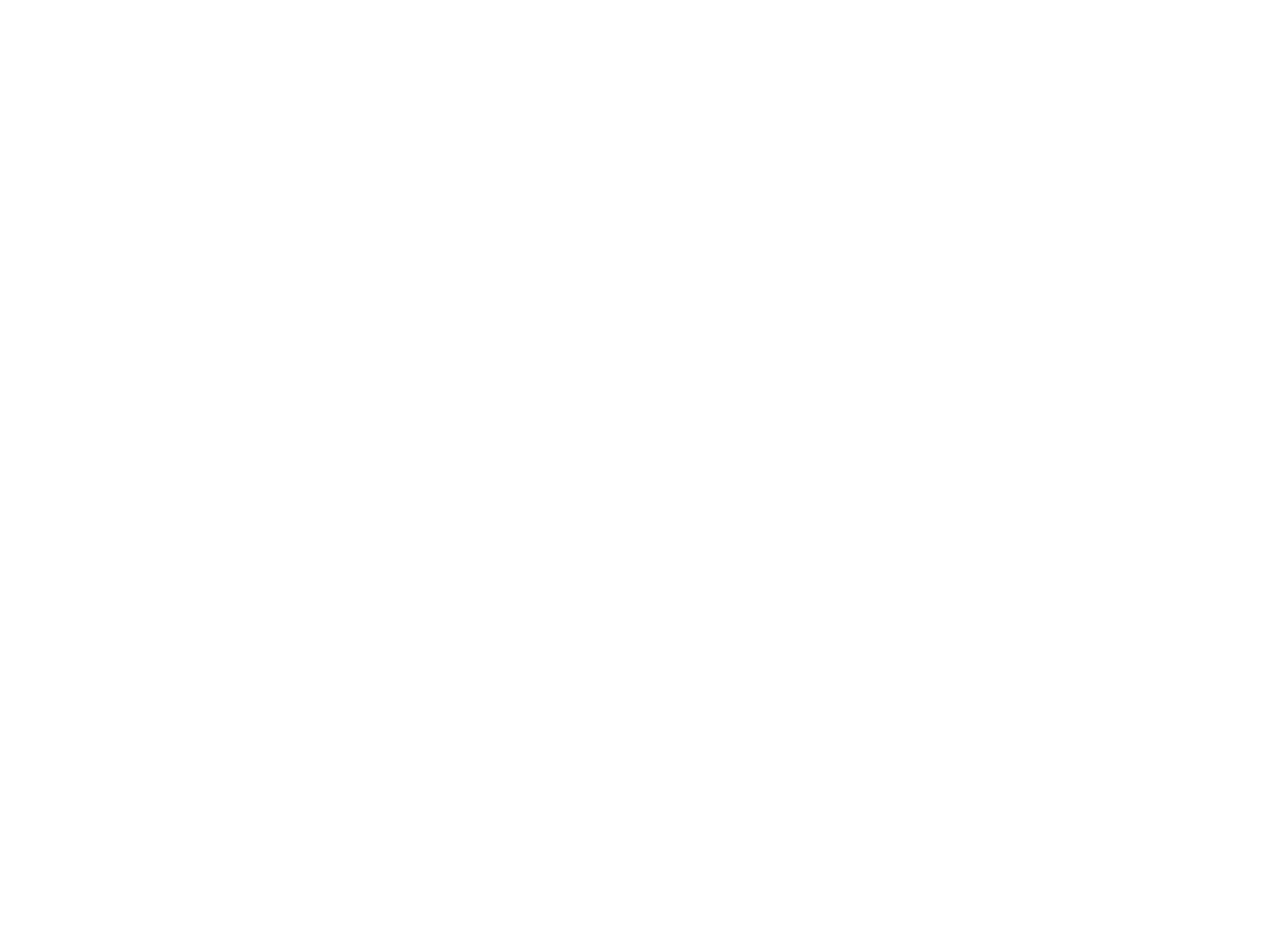
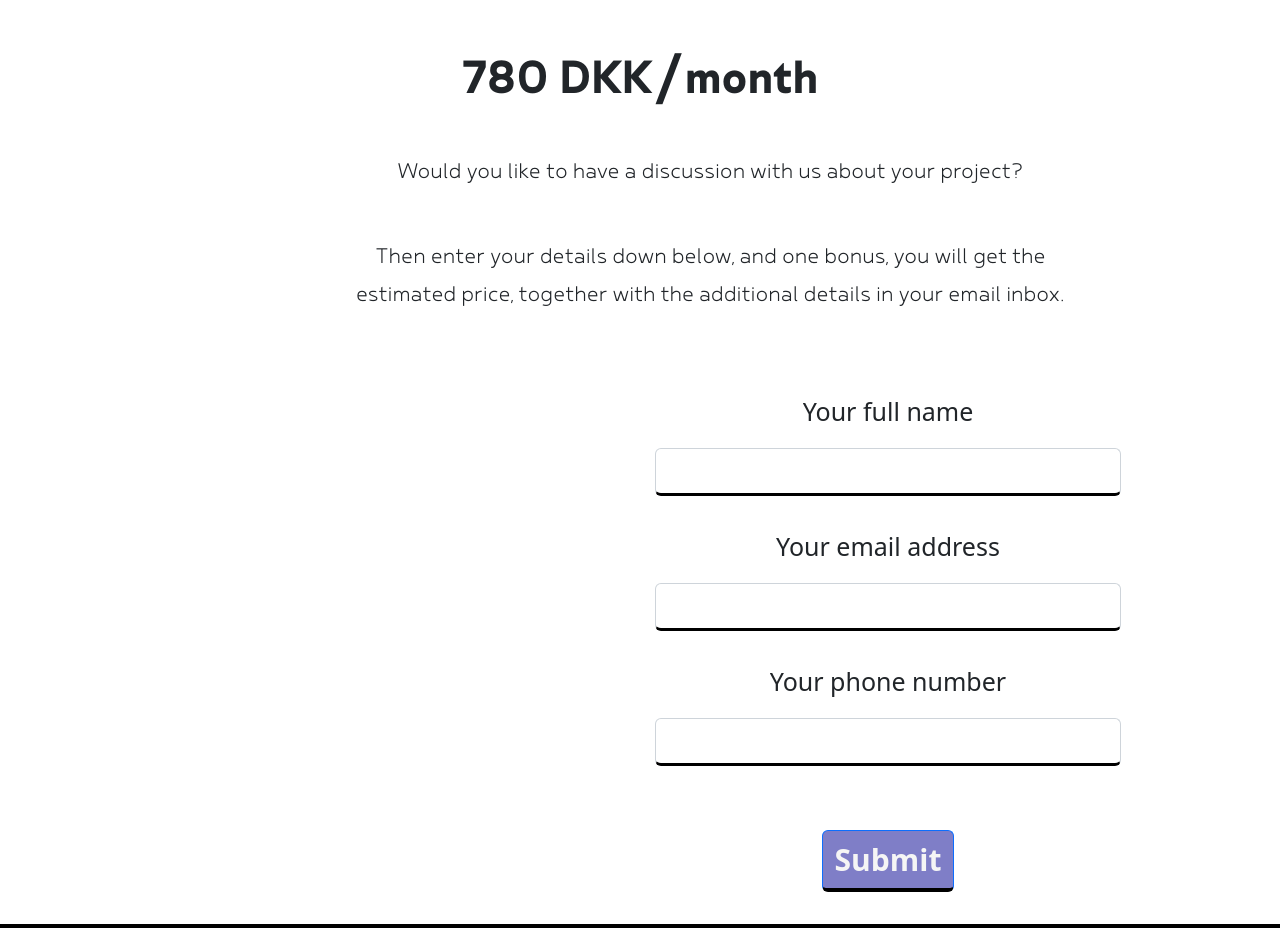
Before and after one commit to meii181/the-other-nuub, a React (Create React App) app: page /final in a window 1280 px wide. Before the commit this address had no page. Shown: the part 260-1188 px from the top of the page. Before the commit the page ends 800 px from the top, so only its background shows below. Built offline with nearby package versions, Linux system fonts and the light colour scheme.

Commit message:
fixed the price calculator

```diff
--- a/src/App.js
+++ b/src/App.js
@@ -5,6 +5,7 @@ import Home from "./pages/Home";
 import PriceCalculator from "./pages/PriceCalculator";
 import "bootstrap/dist/css/bootstrap.min.css";
 import ScrollUpButton from "./pages/ScrollUpButton";
+import Final from "./pages/Final";
 
 function App() {
   return (
@@ -14,6 +15,7 @@ function App() {
         <Routes>
           <Route path="/" element={<Home />} />
           <Route path="/price-calculator" element={<PriceCalculator />} />
+          <Route path="/final" element={<Final />} />
         </Routes>
       </Router>
     </div>
--- a/src/App.scss
+++ b/src/App.scss
@@ -207,7 +207,7 @@ opacity: 0.6;
 .container-footer {
   background-color: #2D2828;
   width: 100%;
-  height: 500px;
+  height: 550px;
   text-align: center;
   font-family: primary-font;
   color: white;
@@ -242,8 +242,32 @@ font-size: 55px;
 font-family: secondary-font;
 text-align: center;
 padding: 0.5rem 0;
+margin-bottom: 1rem;
 }
 
+.estimate {
+  padding: 2rem 0;
+}
+
+.price {
+  font-size: 55px;
+  padding: 1rem 0;
+}
+
+.estimate,
+.price {
+  font-family: primary-font,
+}
+
+.paragraph_1,
+.paragraph_2 {
+  padding: 1rem 0;
+  font-size: 25px;
+  width: 60%;
+  margin-left: 20rem;
+  text-align: center;
+  font-family: secondary-font;
+}
 
 @media (min-width: 2400px){
 
--- a/src/language/danish.json
+++ b/src/language/danish.json
@@ -18,7 +18,7 @@
     "Homepage": "Hjemmeside",
     "Webshop": "Webshop",
     "Drift": "Drift",
-    "If you are looking to have your own website, to promote your portfolio to the larger audience for example, you are in the right place.": "Hvis du ønsker at have din egen hjemmeside, for at promovere din portefølje til et større publikum for eksempel, er du det rigtige sted.",
+    "If you are looking to have your own website, to promote your portfolio with your own work to the larger audience for example, you are in the right place.": "Hvis du ønsker at have din egen hjemmeside, for at promovere din portefølje til et større publikum for eksempel, er du det rigtige sted.",
     "Providing websites to the clients that would like to open a business, together with the E-commerce services.": "Levering af hjemmesider til de kunder, der gerne vil åbne en virksomhed, sammen med e-handelstjenesterne.",
     "Regardless you need a new website or an update to it, the website solution always requires to be in a great technical shape.": "Uanset du har brug for en ny hjemmeside eller en opdatering af den, kræver hjemmesideløsningen altid at være i en god teknisk form.",
     "Our strategy": "Vores strategi",
--- a/src/language/english.json
+++ b/src/language/english.json
@@ -17,7 +17,7 @@
     "Homepage": "Homepage",
     "Webshop": "Webshop",
     "Drift": "Drift",
-    "If you are looking to have your own website, to promote your portfolio to the larger audience for example, you are in the right place.": "If you are looking to have your own website, to promote your portfolio to the larger audience for example, you are in the right place.",
+    "If you are looking to have your own website, to promote your portfolio with your own work to the larger audience for example, you are in the right place.": "If you are looking to have your own website, to promote your portfolio with your own work to the larger audience for example, you are in the right place.",
     "Providing websites to the clients that would like to open a business, together with the E-commerce services.": "Providing websites to the clients that would like to open a business, together with the E-commerce services.",
     "Regardless you need a new website or an update to it, the website solution always requires to be in a great technical shape.": "Regardless you need a new website or an update to it, the website solution always requires to be in a great technical shape.",
     "Our strategy": "Our strategy",
--- /dev/null
+++ b/src/pages/Final.js
@@ -0,0 +1,200 @@
+import React, {useState} from "react";
+import {Container, Form, Col, Button} from "react-bootstrap";
+import NavigationPriceCalculator from "./NavigationPriceCalculator";
+import axios from "axios";
+
+const Final = () => {
+    const [full_name, setFullName] = useState("");
+    const [email, setEmail] = useState("");
+    const [phone_number, setPhoneNumber] = useState("");
+    const [errorMessage, setErrorMessage] = useState("");
+    const [successMessage, setSuccessMessage] = useState("");
+    const [errorDisplayed, setErrorDisplayed] = useState(false);
+    const [successDisplayed, setSuccessDisplayed] = useState(false);
+
+    const formValidation = () => {
+        let formIsValid = true;
+
+        if(!full_name || !email || !phone_number){
+            setErrorMessage("All the fields are required to be filled");
+            setErrorDisplayed(true);
+            formIsValid = false;
+        } else {
+            const emailRegex = /[a-zA-Z0-9.!#$%&'*+/=?^_`{|}~-]@(gmail|hotmail|outlook|yahoo)\.com\b$/g;
+            if(!emailRegex.test(email)) {
+                setErrorMessage("The email is not valid, try again");
+                setErrorDisplayed(true);
+                formIsValid = false;
+            } else {
+                if(phone_number.length !== 8) {
+                    setErrorMessage("Invalid format, it must be a danish phone number");
+                    setErrorDisplayed(true);
+                    formIsValid = false;
+                } else {
+                    setErrorDisplayed(false);
+                }
+              }
+            }
+                return formIsValid;
+          };
+
+            const handleSubmitForm = (event) => {
+                event.preventDefault();
+
+                if (formValidation()) {
+                    const object = {
+                        full_name: full_name,
+                        email: email,
+                        phone_number: phone_number,
+                    };
+
+                    axios
+                    .post("http://localhost/bachelor_exam/client.php", object)
+                    .then((response) => {
+                        if(!successDisplayed) {
+                            setSuccessMessage(
+                                "Thank you, please check your inbox."
+                              );
+                              setSuccessDisplayed(true);
+                        }
+                        setErrorMessage("");
+                        setErrorDisplayed(false);
+                    })
+                    .catch((error) => {
+                      if(!errorDisplayed) {
+                        setErrorMessage("The email has been registered already");
+                        setErrorDisplayed(true);
+                      }
+                    });
+
+                    axios
+        .get("http://localhost/bachelor_exam/client.php", object)
+        .catch((error) => {
+          if (
+            error.response &&
+            error.response.data === "The email has already been registered!"
+          ) {
+            setErrorMessage("The email has already been registered!");
+          }
+        });
+    }
+  };
+
+  return (
+    <>
+    <NavigationPriceCalculator />
+    <Container fluid style={{
+          borderTop: "4px solid black",
+          borderBottom: "4px solid black",
+          textAlign: "center",
+          marginTop: "1rem",
+          padding: "1rem",
+        }}>
+<h3 className="estimate">Your estimated price is...</h3>
+<h1 className="price">780 DKK/month</h1>
+<p className="paragraph_1">Would you like to have a discussion with us about your project?
+</p>
+<p className="paragraph_2">Then enter your details down below, and one bonus, you will get the estimated price, together with the additional details in your email inbox.
+</p>
+<Col xs={13} md={12} xxl={8} style={{display: "flex", justifyContent: "center"}}>
+<Form onSubmit={handleSubmitForm} style={{
+                width: "45%",
+                padding: "1rem 3rem",
+                marginTop: "2rem",
+                marginLeft: "31rem",
+                fontSize: 25,
+              }}>
+<Form.Group
+                style={{
+                  marginBottom: "2rem",
+                }}
+              >
+                <Form.Label>Your full name</Form.Label>
+                <Form.Control
+                  type="text"
+                  value={full_name}
+                  name="full_name"
+                  onChange={(event) => setFullName(event.target.value)}
+                  style={{
+                    borderBottom: "3px solid black",
+                    height: "3rem",
+                  }}
+                ></Form.Control>
+              </Form.Group>
+
+              <Form.Group
+                style={{
+                  marginBottom: "2rem",
+                }}
+              >
+                <Form.Label>Your email address</Form.Label>
+                <Form.Control
+                  name="email"
+                  value={email}
+                  type="email"
+                  onChange={(event) => setEmail(event.target.value)}
+                  style={{
+                    borderBottom: "3px solid black",
+                    height: "3rem",
+                  }}
+                ></Form.Control>
+                </Form.Group>
+
+                <Form.Group>
+                <Form.Label>Your phone number</Form.Label>
+                <Form.Control
+                  name="phone_number"
+                  value={phone_number}
+                  type="text"
+                  onChange={(event) => setPhoneNumber(event.target.value)}
+                  style={{
+                    borderBottom: "3px solid black",
+                    height: "3rem",
+                  }}
+                ></Form.Control>
+                </Form.Group>
+                <p
+                style={{
+                  color: "red",
+                  fontSize: 25,
+                  fontFamily: "secondary-font",
+                  fontWeight: "bold",
+                  marginTop: "1rem"
+                }}
+              >
+                {errorMessage}
+              </p>
+              <p
+                style={{
+                  color: "green",
+                  fontSize: 25,
+                  fontWeight: "bold",
+                  fontFamily: "secondary-font",
+                  marginTop: "1rem"
+                }}
+              >
+                {successMessage}
+              </p>
+
+                <Button
+                type="submit"
+                value="Submit Form"
+                style={{
+                  fontSize: 30,
+                  fontWeight: "bold",
+                  backgroundColor: "#7F7EC7",
+                  color: "whitesmoke",
+                  borderBottom: "4px solid black",
+                  marginTop: "1rem",
+                }}
+              >
+                Submit
+              </Button>{" "}
+    </Form>
+</Col>
+        </Container>
+        </>
+  );
+};
+
+export default Final;
--- a/src/pages/Footer.js
+++ b/src/pages/Footer.js
@@ -48,9 +48,9 @@ const Footer = () => {
             }}
           >
             <h2>Herstedvang 7C, 1. sal 2620 Albertslund</h2>
-            <h2 className="mt-3">CVR: 35528970</h2>
-            <h2 className="mt-5">Tlf. 43 45 43 44</h2>
-            <h2 className="mt-3">support@nuub.dk</h2>
+            <h2 style={{marginTop: "1rem"}}>CVR: 35528970</h2>
+            <h2 style={{marginTop: "3rem"}}>Tlf. 43 45 43 44</h2>
+            <h2 style={{marginTop: "1rem"}}>support@nuub.dk</h2>
             <a href="https://www.facebook.com/nuub.dk">
               <Facebook
                 size={40}
--- a/src/pages/Services.js
+++ b/src/pages/Services.js
@@ -111,7 +111,7 @@ const Services = () => {
                   style={{ fontSize: 20, textAlign: "start" }}
                 >
                   {t(
-                    "If you are looking to have your own website, to promote your portfolio to the larger audience for example, you are in the right place."
+                    "If you are looking to have your own website, to promote your portfolio with your own work to the larger audience for example, you are in the right place."
                   )}
                 </Card.Text>
               </Card.Body>
```
Also changed, not shown: src/pages/PriceCalculator.js (+44 -40 lines).
